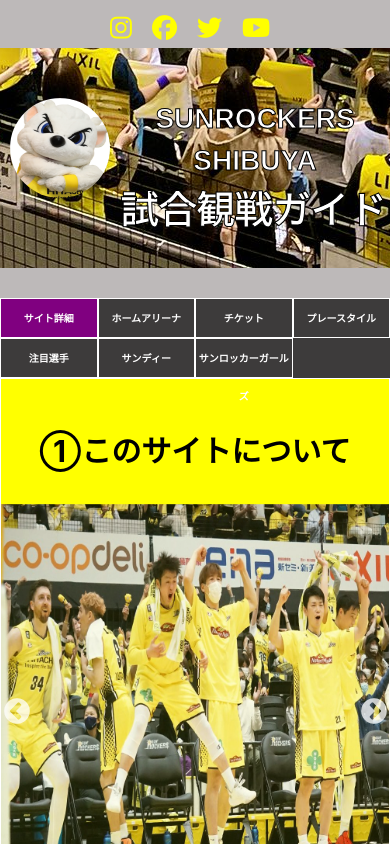
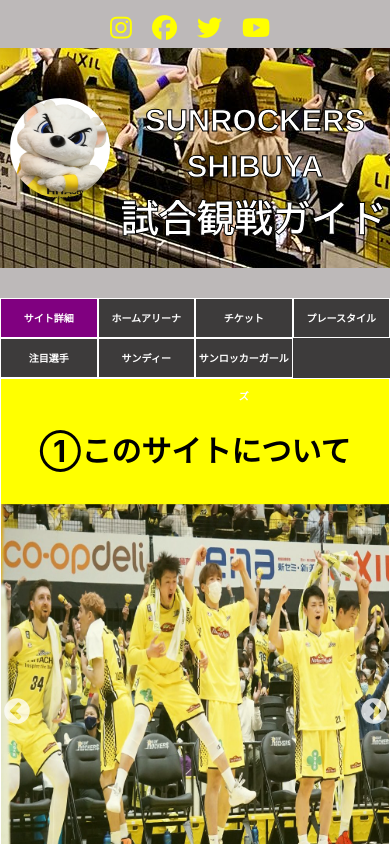
Before and after one commit to hippo0408/sunrockers, a plain HTML site: page index.html in a window 390 px wide. Shown: the top 844 px of the page. Drawn offline with nearby package versions, Linux system fonts and the light colour scheme; a script that the page names is missing.

Commit message:
Update responsive.css

```diff
--- a/css/responsive.css
+++ b/css/responsive.css
@@ -1,8 +1,4 @@
 @media(max-width:780px){
-
-    body{
-        overflow:hidden;
-    }
 
     .header-title{
         width:100%;
@@ -33,7 +29,7 @@
     }
 
     .header-right h1:before{
-        font-size: 28px;
+        font-size: 31px;
         content: "SUNROCKERS SHIBUYA";
     }
 
```
